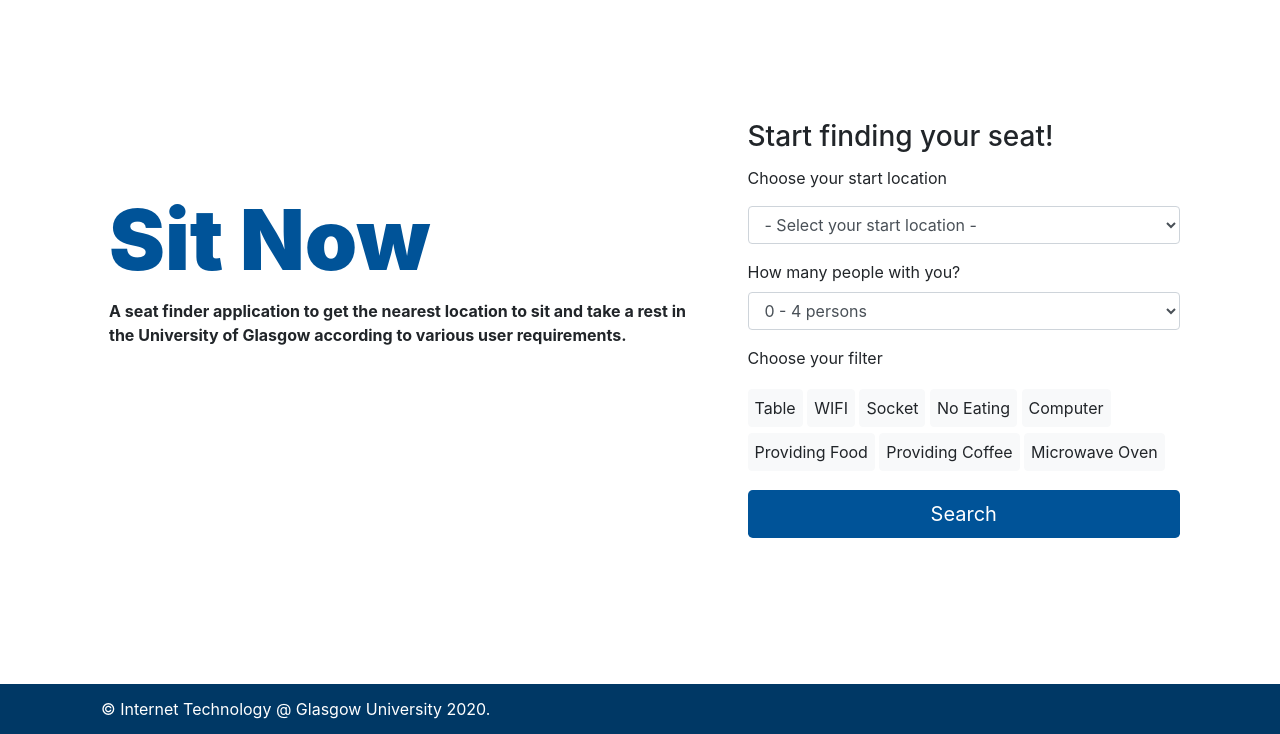
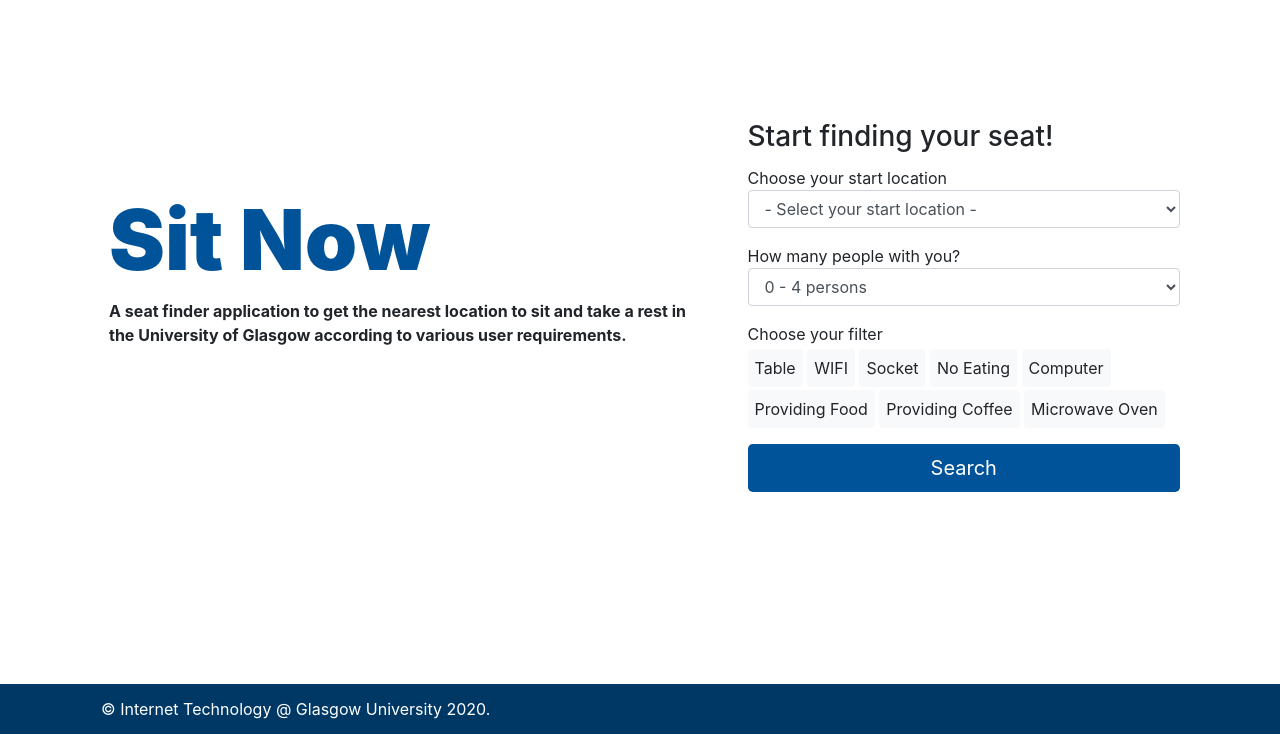
Before and after one commit to wdrbdev/SitNow, a Django app: page / in a window 1280 px wide. Shown: the part 66-800 px from the top of the page. Run offline with Django 3.2, Linux system fonts and the light colour scheme; some libraries are stand-ins or nearby versions; some web fonts are replaced.

Commit message:
feat(frontend): Set smaller max height

```diff
--- a/sitnow_project/static/css/index.css
+++ b/sitnow_project/static/css/index.css
@@ -35,7 +35,7 @@
 #index-content {
   margin: 15vh auto;
   /* height: 100vh; */
-  max-height: 600px;
+  max-height: 500px;
   /* display: flex;
   flex-direction: column;
   justify-content: center;
@@ -45,3 +45,7 @@
 .choice-btn {
   margin: 3px 0;
 }
+
+.no-margin-bottom * {
+  margin-bottom: 0;
+}
--- a/sitnow_project/static/css/map.css
+++ b/sitnow_project/static/css/map.css
@@ -53,12 +53,12 @@
 
 #map-content {
   margin: 24px auto;
-  max-height: 600px;
+  max-height: 500px;
 }
 
-.building-block {
+/* .building-block {
   margin: 0;
-}
+} */
 
 hr {
   margin: 8px 0;
--- a/sitnow_project/templates/sitnow/index.html
+++ b/sitnow_project/templates/sitnow/index.html
@@ -39,7 +39,7 @@
                         method="post"
                         action="{% url 'sitnow:result' %}"
                         >
-                        <div class="form-group">
+                        <div class="form-group no-margin-bottom">
                             <p>Choose your start location</p>
                             <select id="location" name="location" class="form-control" required>
                                 <option value="">- Select your start location -</option>
@@ -54,12 +54,12 @@
                             {{ hidden }}
                         {% endfor %}
                         {% for field in form.visible_fields %}
-                        <div class="form-group form">
+                        <div class="form-group form no-margin-bottom">
                             {{ field|as_crispy_field }}
                         </div>
                         {% endfor %}
 
-                        <div id="index-btns" class="form-group">
+                        <div id="index-btns" class="form-group no-margin-bottom">
                         <p>Choose your filter</p>
                         <button id="hasTable" type="button" class="btn btn-light choice-btn">Table</button>
                         <button id="hasWifi" type="button" class="btn btn-light choice-btn">WIFI</button>
```
Also changed, not shown: sitnow_project/static/card_template/map_place_card.html (+4 -4 lines).
